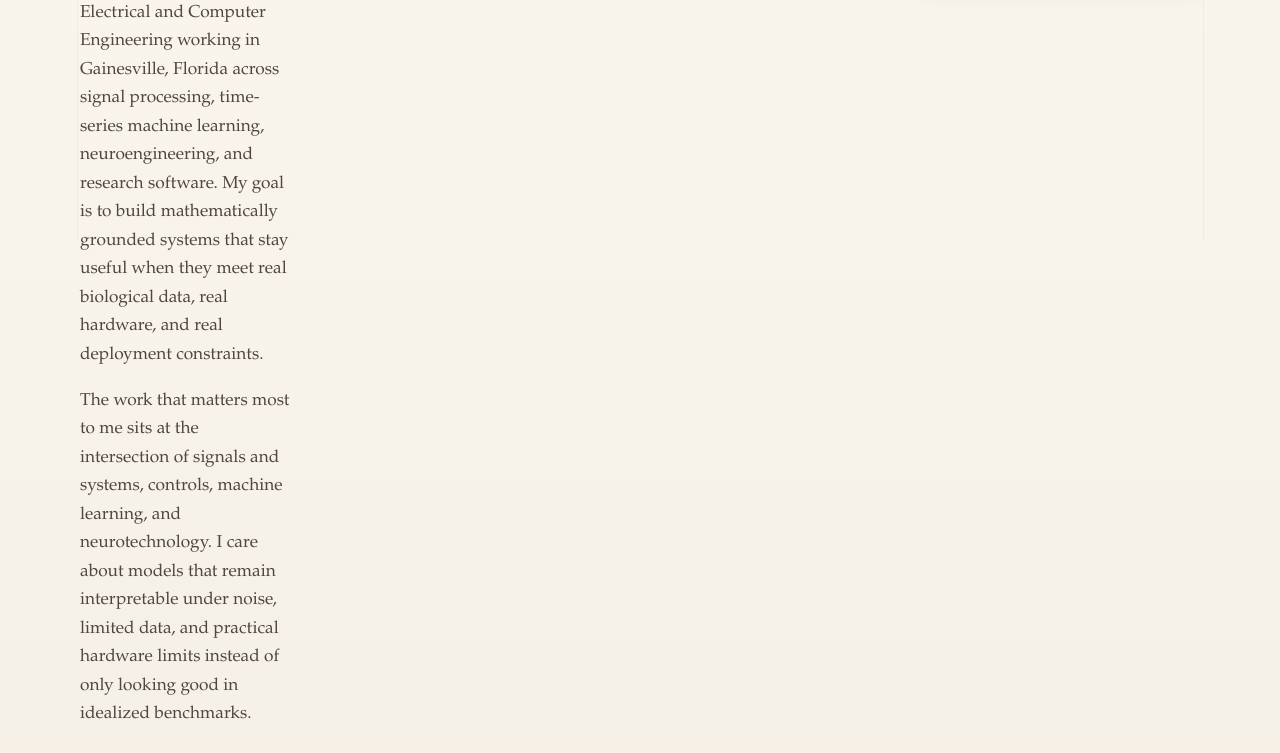
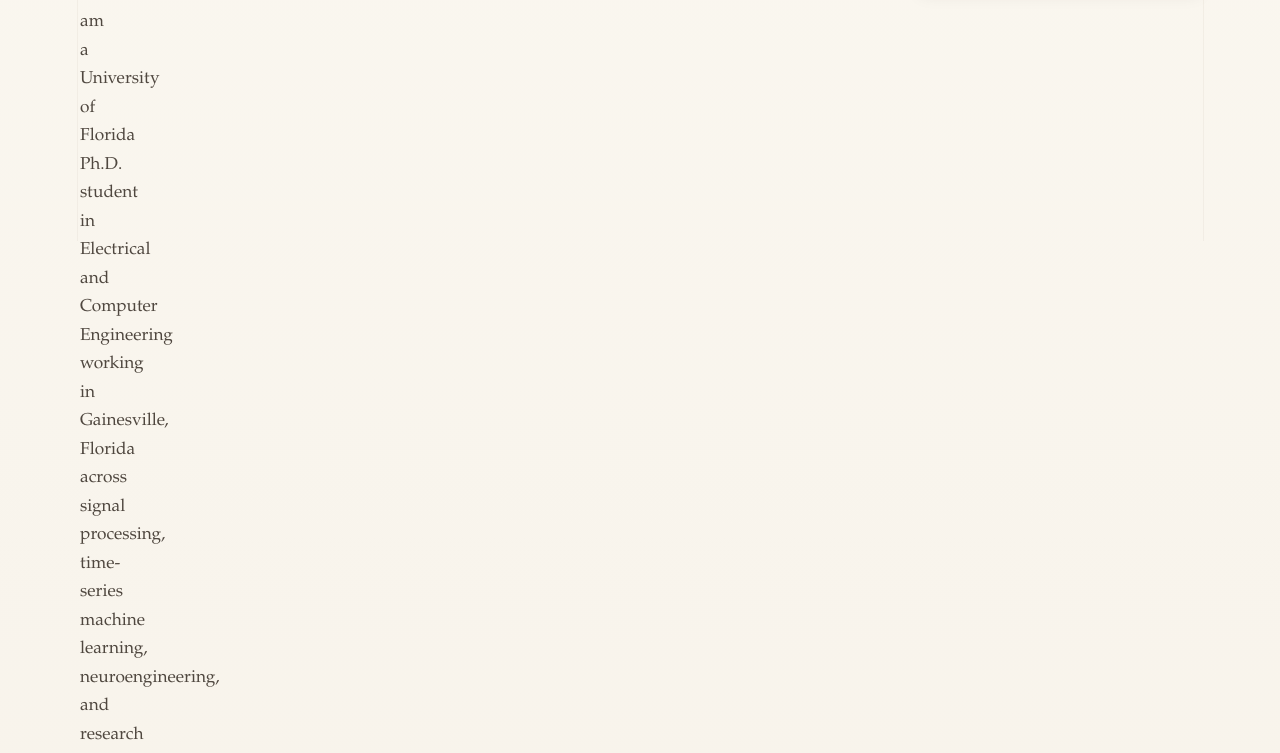
Before and after one commit to Jibby2k1/Jibby2k1.github.io, a plain HTML site: page about.html in a window 1280 px wide. Shown: the part 559-1312 px from the top of the page. Drawn offline with Linux system fonts and the light colour scheme.

Commit message:
Fix About page hero text column width

```diff
--- a/about.html
+++ b/about.html
@@ -168,7 +168,7 @@
 </header>
         <main id="main">
   <div class="container">
-    <section class="page-hero hero-split reveal accent-cool">
+    <section class="page-hero hero-split about-hero reveal accent-cool">
       <div>
         <div class="kicker">About Raul Valle</div>
         <h1 class="h1">About Raul Valle</h1>
--- a/assets/css/styles.css
+++ b/assets/css/styles.css
@@ -924,6 +924,18 @@ main{
   align-items:start;
 }
 
+.about-hero{
+  grid-template-columns:minmax(0, 1.6fr) minmax(220px, 280px);
+}
+
+.about-hero > div{
+  min-width:0;
+}
+
+.about-hero .lead{
+  max-width:82ch;
+}
+
 .portrait{
   width:min(280px, 100%);
   aspect-ratio:4 / 5;
```
